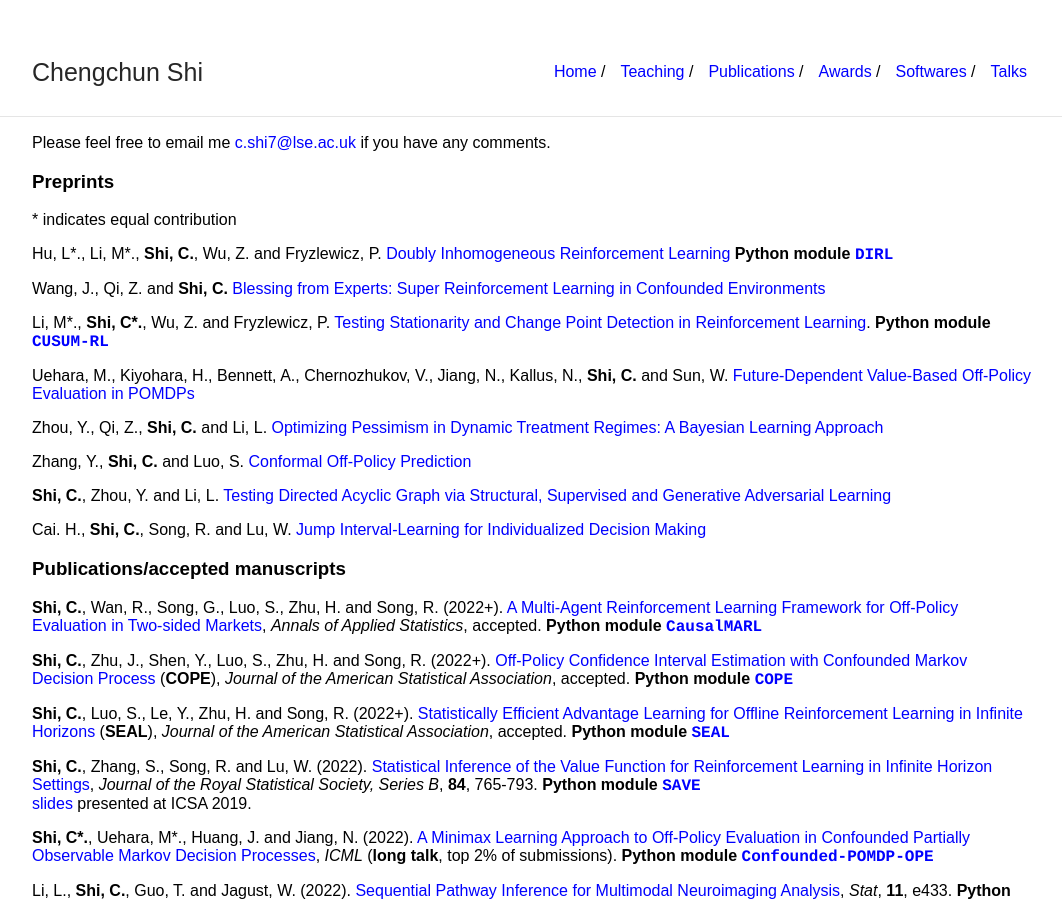
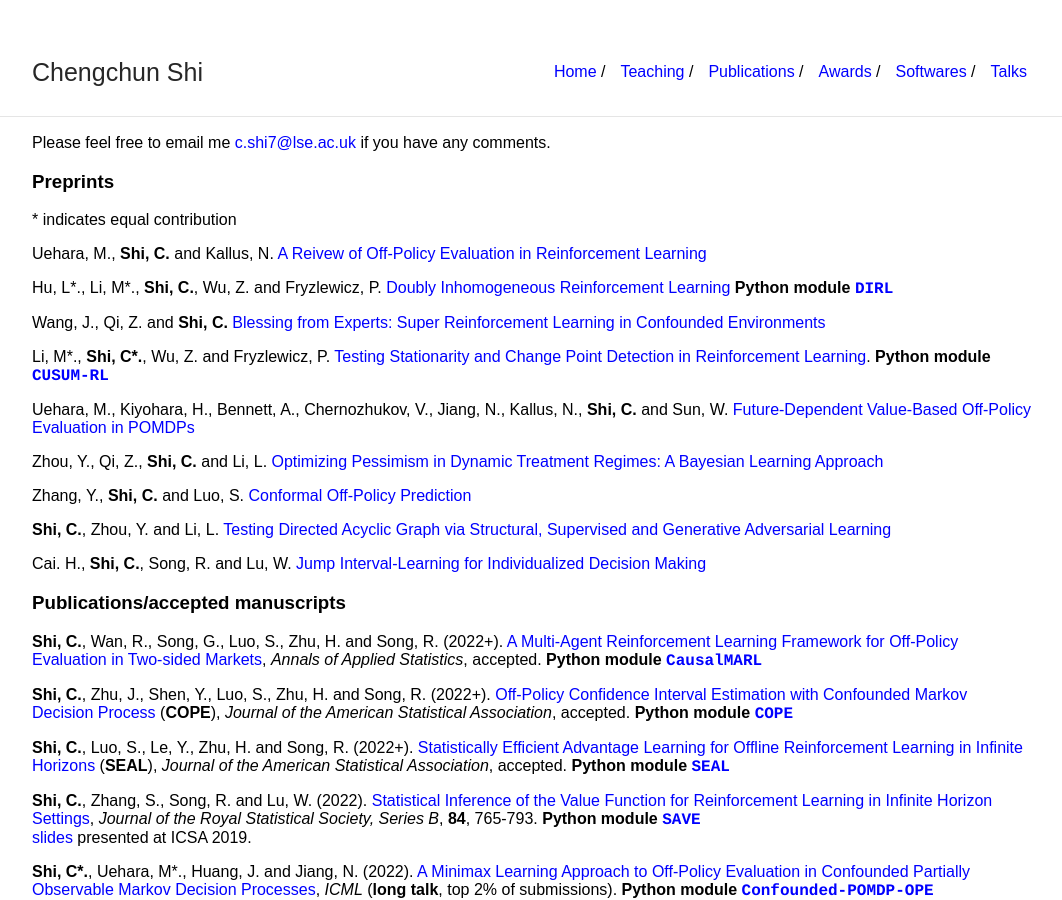
Before and after one commit to callmespring/callmespring.github.io, a Jekyll site: the page built from publication.md, in a window 1280 px wide and 900 px high. Shown: the whole window, without its empty margins (108-1170 px from the left). Built offline with Jekyll 4.4.1, drawn with Linux system fonts in a browser that asks for light colours.

Commit message:
Update publication.md

```diff
--- a/publication.md
+++ b/publication.md
@@ -10,6 +10,8 @@
 ### Preprints
 
 \* indicates equal contribution
+
+Uehara, M., **Shi, C.** and Kallus, N. [A Reivew of Off-Policy Evaluation in Reinforcement Learning](https://arxiv.org/pdf/2212.06355.pdf)
 
 Hu, L\*., Li, M\*., **Shi, C.**, Wu, Z. and Fryzlewicz, P. [Doubly Inhomogeneous Reinforcement Learning](https://arxiv.org/pdf/2211.03983.pdf) **Python module** [<span style="font-family:courier;">**DIRL**</span>](https://github.com/zaza0209/DIRL)
 
```
